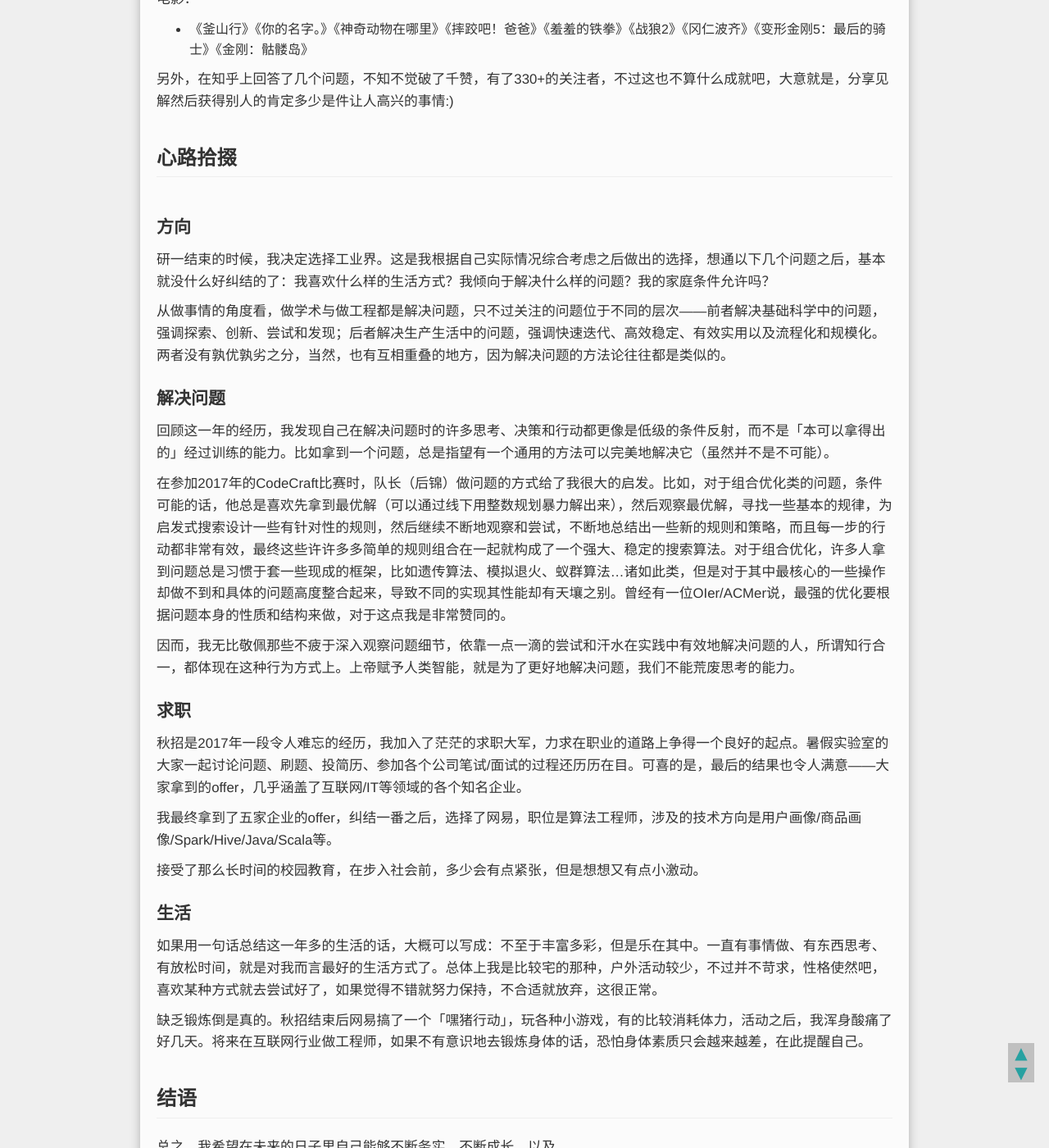
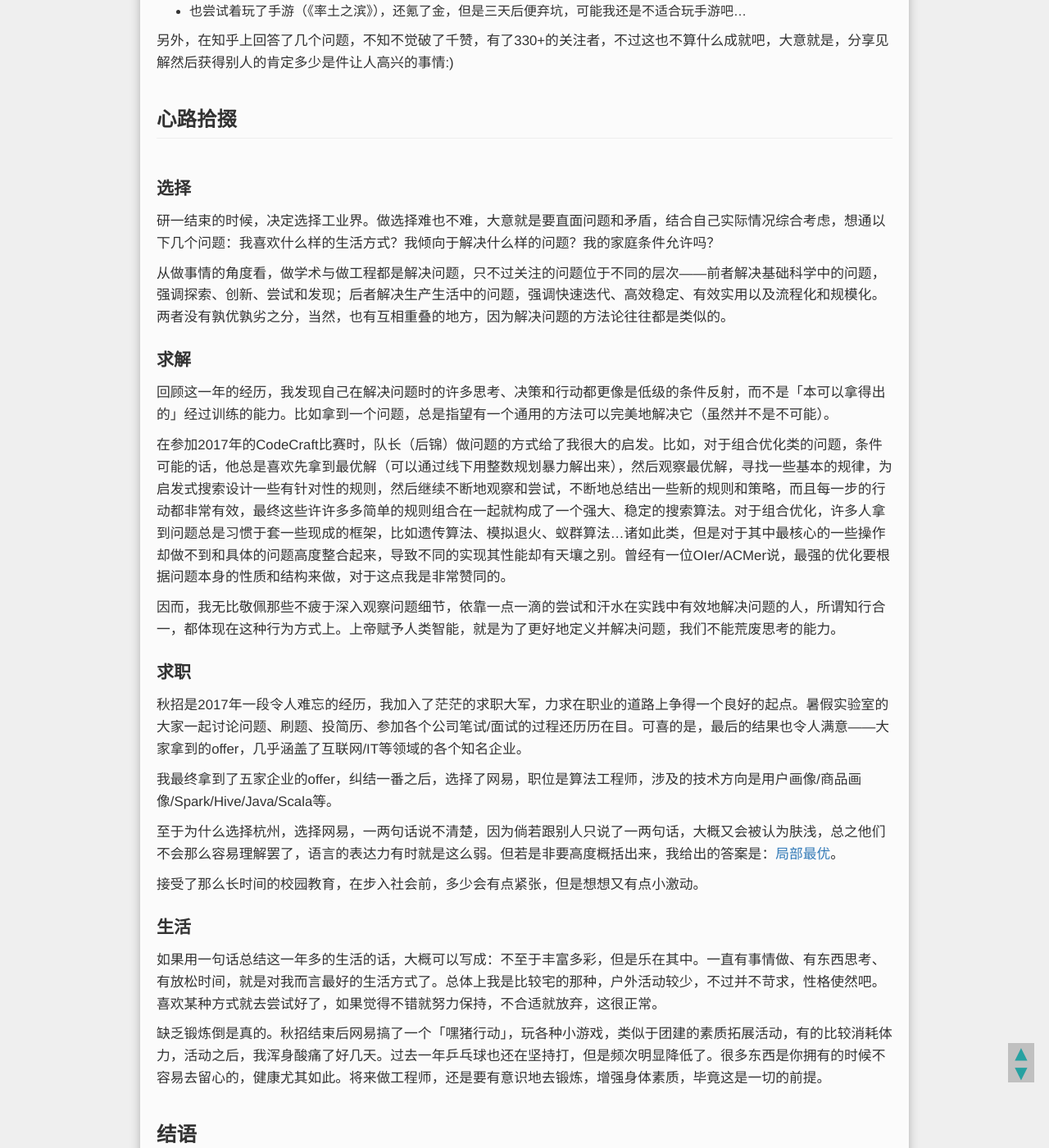
Before and after one commit to mioopoi/mioopoi.github.io, a Jekyll site: the page built from _posts/随笔/2018-02-11-summary-of-2017.md, in a window 1280 px wide and 1400 px high, scrolled down 2333 px. Shown: the whole window at 82% size. Built offline with Jekyll 4.4.1, drawn with Linux system fonts in a browser that asks for light colours; Markdown is read by kramdown in place of the engine named in the settings; comment, search, counter and statistics services are not loaded; some of the changed text lies outside the part shown.

Commit message:
update summary-of-2017

```diff
--- a/_posts/随笔/2018-02-11-summary-of-2017.md
+++ b/_posts/随笔/2018-02-11-summary-of-2017.md
@@ -7,9 +7,9 @@
 summary: ""
 ---
 
-这篇文章主要是对我在2017年生活与学习的一个小结，以及研二学年的总结。
+这篇文章主要是对我在2017年生活与学习的一个小结，以及研一学年的总结。
 
-下面按照时间线理一下研二开学（2016年9月）到2018年1月底这一年多做的主要事情。这里插一句：如何方便自己回顾与总结过去一段时间的生活？写日志是个好方法，至于用什么工具，印象笔记/有道云笔记/为知笔记/锤子便签/OneNote乃至Word、文本文档都可以，当然最好有云端存储功能或者自己存到云端，只要用着方便高效即可。
+下面按照时间线理一下研一开学（2016年9月）到2018年1月底这一年多做的主要事情。这里插一句：如何方便自己回顾与总结过去一段时间的生活？写日志是个好方法，至于用什么工具，印象笔记/有道云笔记/为知笔记/锤子便签/OneNote乃至Word、文本文档都可以，当然最好有云端存储功能或者自己存到云端，只要用着方便高效即可。
 
 ## 主线
 
@@ -18,7 +18,7 @@
 - 实现一个城市大规模动态出租车调度仿真系统，目的是做指派算法的Test-bed（2016年11月中旬~2016年12月底）
 - 研究生学位论文开题（2017年1月初~2017年1月中旬）
 - 完成课题组一个科研项目*Cloud Power Price*的算法验证（2017年2月底~2017年3月中旬）
-- 参加[CodeCraft2017华为软件精英挑战赛](http://codecraft.huawei.com/)（2017年3月上旬~2017年5月中旬）
+- 参加[CodeCraft2017华为软件精英挑战赛](http://codecraft.huawei.com/)（2017年3月上旬~2017年5月中旬，参赛队12000+支，入围全国总决赛，[如何评价2017华为软件精英挑战赛赛题](https://www.zhihu.com/question/56572612/answer/150337212), [参加2017华为软件精英挑战赛是怎样一种体验](https://www.zhihu.com/question/57212402/answer/319165612)）
 - 完成并投出自己的第一篇学术论文（2017年7月中旬~2017年8月中旬，17年12月被录用）
 - 参加校招（2017年8月中旬~2017年10月初）
 - 完善第二篇论文（2017年10月底至今）
@@ -27,7 +27,7 @@
 
 ## 支线
 
-其他方面的支线较多，分别按阅读、动画、游戏和电影来整理，能想到的如下：
+其他方面的支线较多，主要提阅读、动画和游戏来整理吧，能想到的如下：
 
 阅读：
 - 《Algorithms (4th Edition)》：算法基础书籍，目前读过的最好的讲解算法的著作。
@@ -50,59 +50,59 @@
 - 剧场版《Fate/stay night HF线》
 - 《只有我不存在的城市》：虽然最后的剧情有点略狗血，也早早就猜出了谁是凶手，不过推理和悬疑都拿捏得当，剧情的展开也能吸引人，所以我的评价是良心作，值得一看。
 - 《月色真美》：2017年四月良心的狗粮番。
+- 《你的名字》：怎么说呢，大概期望太高了，毕竟新海诚执导。对剧情没倒没有多少强烈的感觉，全部注意在画面上了。
 - 《声之形》：动画电影，和《你的名字。》同档期上映的，显然，完全被盖住了。
 - 《少女终末旅行》：反战题材的优秀作品，荒凉死寂的废墟和可爱萌萌的少女形成了鲜明的对比。
 - 《魔法使的新娘》：正在补，魔法使能否让封闭的少女体验到久违的温暖，重拾自我？
 - 《地狱少女 宵伽》：探讨人性的番，没看过前几部不影响理解。上一次看还是本科的时候了~
 - 《少年锦衣卫》《少年锦衣卫 第二季》：「国漫崛起」
-- 《狼与香辛料》：旅行商人和贤狼赫萝的故事，如果要理解主人公的行为，需要理解其中的一些经济学原理。
+- 《狼与香辛料》：旅行商人和贤狼赫萝的故事，如果要理解主人公的行为，需要了解一下其中的一些商业知识。
 - 《Just Because!》：不卖肉、不后宫，正经地描绘青春故事。「那些想要传达的东西，那些不得不传达的事情，我总会错误地觉得什么时候都可以做，所以就会一边想着还不要紧然后任由时间流逝...」——泉瑛太
-- 《紫罗兰永恒花园》：一月新番，一个失去了主人的、没有灵魂的女孩，如何理解什么是「爱」？分镜画得非常精良
+- 《紫罗兰永恒花园》：一月新番，一个失去了主人、没有灵魂的女孩，如何理解什么是「爱」？分镜非常精良
 - 其他：《邻座的怪同学》《濑户的花嫁》《十二大战》《如果有妹妹就好了》《Fate/Apocrypha》
 
 游戏：
 - 《Kio的人间冒险》：独立游戏开发者辛苦努力了一年半的成果，非常有特色的一款像素风游戏。
 - 《Edith Finch》：在沉浸式的体验中看的别的玩家的实况录像，年度满分神作。
 - 《To The Moon》：音乐极美，音乐背后的故事更美。
-- 《CS: GO》：秋招之后一段时间集中玩得比较多，累计游戏时间300+小时，段位升到了黄金一。
+- 《CS: GO》：秋招之后一段时间集中玩得比较多，累计游戏时间300+小时，开始打黄金局了。
 - 《Tomb Raider》 (2013, IGN: 9.1) 第一次玩古墓丽影系列的游戏，不过并不影响对游戏剧情的理解。IGN给了那么高的评分是实至名归。另外，18年根据游戏改编的同名电影也将上映。真想接着去了解新的故事。五星推荐~
 - 《旧手表》：时空穿越系，虽然一幕幕的石头门既视感，但是游戏的剧情和画面还是不错的，立绘大赞。
 - 《Inside》：你确定自己的行为、自己所在的世界就是「真实的」？而不是更高阶的意志操控的结果？
 - 也尝试着玩了手游（《率土之滨》），还氪了金，但是三天后便弃坑，可能我还是不适合玩手游吧...
 
-电影：
-- 《釜山行》《你的名字。》《神奇动物在哪里》《摔跤吧！爸爸》《羞羞的铁拳》《战狼2》《冈仁波齐》《变形金刚5：最后的骑士》《金刚：骷髅岛》
-
 另外，在知乎上回答了几个问题，不知不觉破了千赞，有了330+的关注者，不过这也不算什么成就吧，大意就是，分享见解然后获得别人的肯定多少是件让人高兴的事情:)
 
 
 ## 心路拾掇
-### 方向
-研一结束的时候，我决定选择工业界。这是我根据自己实际情况综合考虑之后做出的选择，想通以下几个问题之后，基本就没什么好纠结的了：我喜欢什么样的生活方式？我倾向于解决什么样的问题？我的家庭条件允许吗？
+### 选择
+研一结束的时候，决定选择工业界。做选择难也不难，大意就是要直面问题和矛盾，结合自己实际情况综合考虑，想通以下几个问题：我喜欢什么样的生活方式？我倾向于解决什么样的问题？我的家庭条件允许吗？
 
 从做事情的角度看，做学术与做工程都是解决问题，只不过关注的问题位于不同的层次——前者解决基础科学中的问题，强调探索、创新、尝试和发现；后者解决生产生活中的问题，强调快速迭代、高效稳定、有效实用以及流程化和规模化。两者没有孰优孰劣之分，当然，也有互相重叠的地方，因为解决问题的方法论往往都是类似的。
 
-### 解决问题
+### 求解
 回顾这一年的经历，我发现自己在解决问题时的许多思考、决策和行动都更像是低级的条件反射，而不是「本可以拿得出的」经过训练的能力。比如拿到一个问题，总是指望有一个通用的方法可以完美地解决它（虽然并不是不可能）。
 
 在参加2017年的CodeCraft比赛时，队长（后锦）做问题的方式给了我很大的启发。比如，对于组合优化类的问题，条件可能的话，他总是喜欢先拿到最优解（可以通过线下用整数规划暴力解出来），然后观察最优解，寻找一些基本的规律，为启发式搜索设计一些有针对性的规则，然后继续不断地观察和尝试，不断地总结出一些新的规则和策略，而且每一步的行动都非常有效，最终这些许许多多简单的规则组合在一起就构成了一个强大、稳定的搜索算法。对于组合优化，许多人拿到问题总是习惯于套一些现成的框架，比如遗传算法、模拟退火、蚁群算法...诸如此类，但是对于其中最核心的一些操作却做不到和具体的问题高度整合起来，导致不同的实现其性能却有天壤之别。曾经有一位OIer/ACMer说，最强的优化要根据问题本身的性质和结构来做，对于这点我是非常赞同的。
 
-因而，我无比敬佩那些不疲于深入观察问题细节，依靠一点一滴的尝试和汗水在实践中有效地解决问题的人，所谓知行合一，都体现在这种行为方式上。上帝赋予人类智能，就是为了更好地解决问题，我们不能荒废思考的能力。
+因而，我无比敬佩那些不疲于深入观察问题细节，依靠一点一滴的尝试和汗水在实践中有效地解决问题的人，所谓知行合一，都体现在这种行为方式上。上帝赋予人类智能，就是为了更好地定义并解决问题，我们不能荒废思考的能力。
 
 ### 求职
 秋招是2017年一段令人难忘的经历，我加入了茫茫的求职大军，力求在职业的道路上争得一个良好的起点。暑假实验室的大家一起讨论问题、刷题、投简历、参加各个公司笔试/面试的过程还历历在目。可喜的是，最后的结果也令人满意——大家拿到的offer，几乎涵盖了互联网/IT等领域的各个知名企业。
 
 我最终拿到了五家企业的offer，纠结一番之后，选择了网易，职位是算法工程师，涉及的技术方向是用户画像/商品画像/Spark/Hive/Java/Scala等。
 
+至于为什么选择杭州，选择网易，一两句话说不清楚，因为倘若跟别人只说了一两句话，大概又会被认为肤浅，总之他们不会那么容易理解罢了，语言的表达力有时就是这么弱。但若是非要高度概括出来，我给出的答案是：[局部最优](https://baike.baidu.com/item/%E5%B1%80%E9%83%A8%E6%9C%80%E4%BC%98/20861145?fr=aladdin)。
+
 接受了那么长时间的校园教育，在步入社会前，多少会有点紧张，但是想想又有点小激动。
 
 ### 生活
-如果用一句话总结这一年多的生活的话，大概可以写成：不至于丰富多彩，但是乐在其中。一直有事情做、有东西思考、有放松时间，就是对我而言最好的生活方式了。总体上我是比较宅的那种，户外活动较少，不过并不苛求，性格使然吧，喜欢某种方式就去尝试好了，如果觉得不错就努力保持，不合适就放弃，这很正常。
+如果用一句话总结这一年多的生活的话，大概可以写成：不至于丰富多彩，但是乐在其中。一直有事情做、有东西思考、有放松时间，就是对我而言最好的生活方式了。总体上我是比较宅的那种，户外活动较少，不过并不苛求，性格使然吧。喜欢某种方式就去尝试好了，如果觉得不错就努力保持，不合适就放弃，这很正常。
 
-缺乏锻炼倒是真的。秋招结束后网易搞了一个「嘿猪行动」，玩各种小游戏，有的比较消耗体力，活动之后，我浑身酸痛了好几天。将来在互联网行业做工程师，如果不有意识地去锻炼身体的话，恐怕身体素质只会越来越差，在此提醒自己。
+缺乏锻炼倒是真的。秋招结束后网易搞了一个「嘿猪行动」，玩各种小游戏，类似于团建的素质拓展活动，有的比较消耗体力，活动之后，我浑身酸痛了好几天。过去一年乒乓球也还在坚持打，但是频次明显降低了。很多东西是你拥有的时候不容易去留心的，健康尤其如此。将来做工程师，还是要有意识地去锻炼，增强身体素质，毕竟这是一切的前提。
 
 ## 结语
 
-总之，我希望在未来的日子里自己能够不断务实、不断成长，以及，
+一年多的总结就这么流水账似地写完了，没多少东西，却也回忆起了一些值得留念的片段。仪式而已，为的是从心理上给它画个句号，然后开启新的时间线。总之，希望在未来的日子里自己能够不断务实、不断成长，以及，
 
 > 梦想还是要有的，万一实现了呢
```
